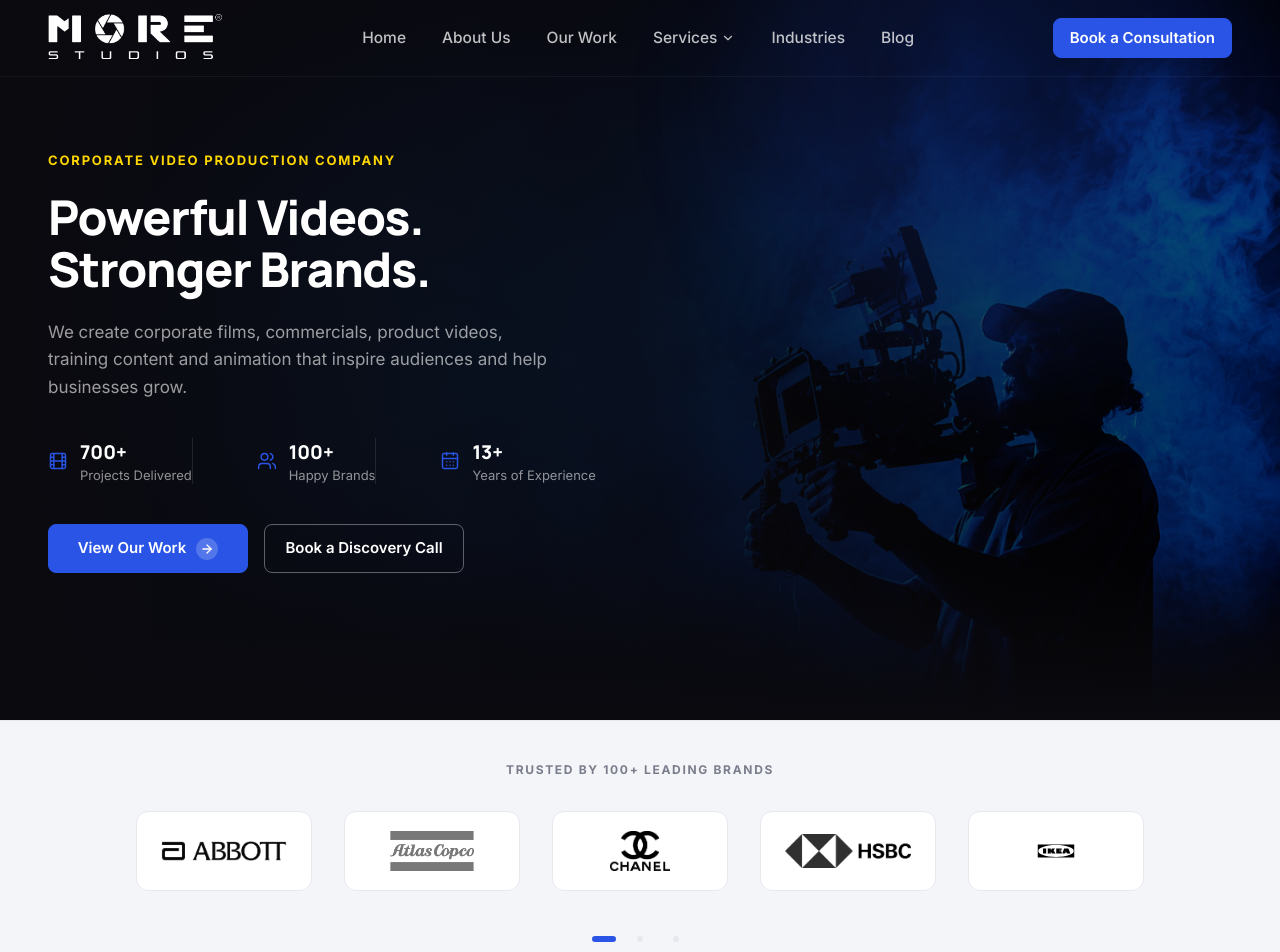
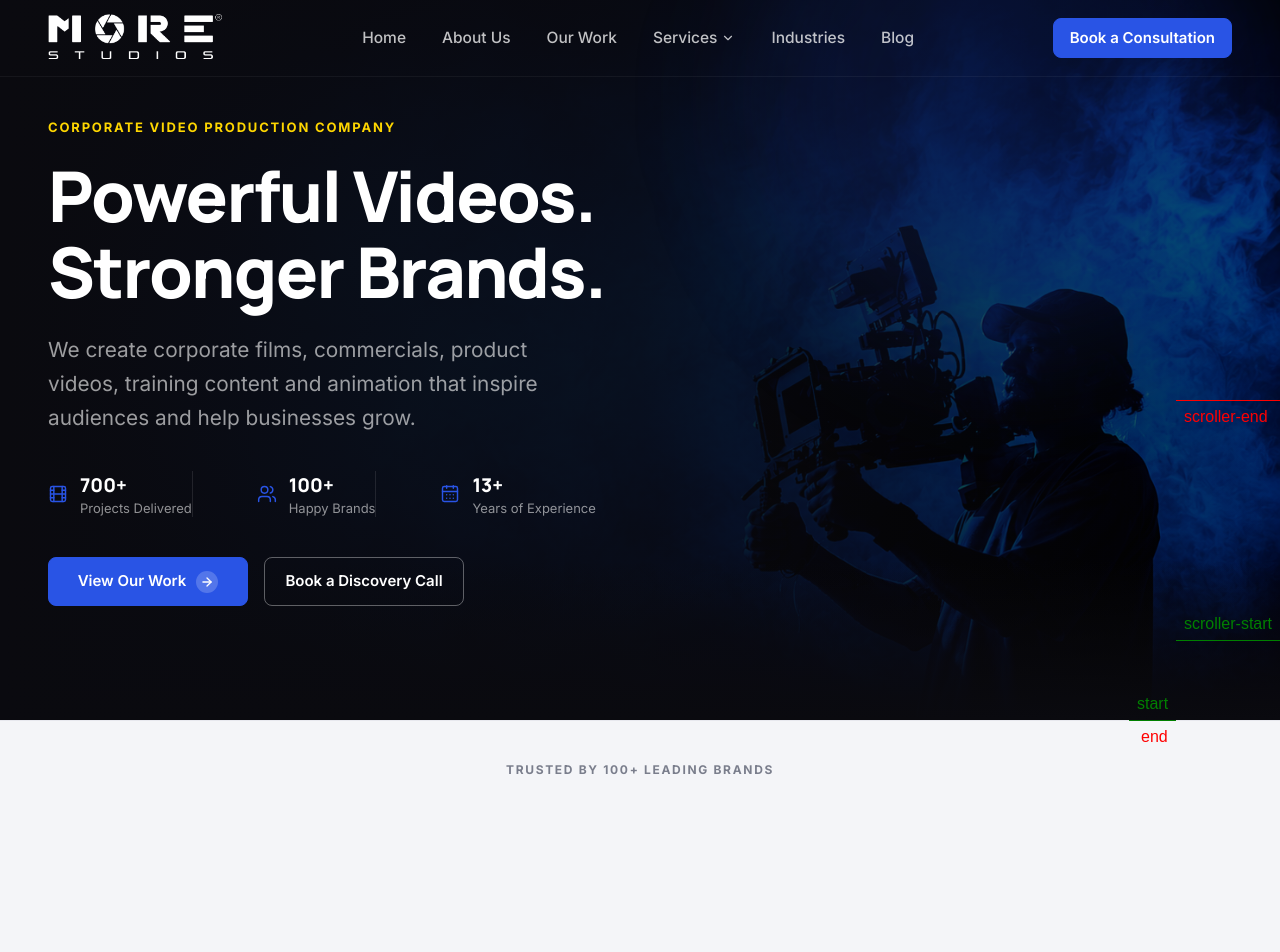
Before and after one commit to sonurao1/morestudio-frontend-nextjs, a Next.js app: page / in a window 1280 px wide. Shown: the top 952 px of the page. Built offline with nearby package versions, Linux system fonts and the light colour scheme.

Commit message:
change redering in brand logos

```diff
--- a/src/components/sections/Hero.jsx
+++ b/src/components/sections/Hero.jsx
@@ -54,13 +54,13 @@ export default function Hero() {
             Corporate Video Production Company
           </span>
 
-          <h1 className="mt-5 font-display text-[30px] sm:text-[36px] md:text-[42px] lg:text-[48px] font-extrabold leading-[1.08] tracking-tight text-white">
+          <h1 className="mt-5 font-display text-[30px] sm:text-[36px] md:text-[42px] lg:text-[70px] font-extrabold leading-[1.08] tracking-tight text-white">
             Powerful Videos.
             <br />
             Stronger Brands.
           </h1>
 
-          <p className="mt-6 max-w-md md:max-w-lg text-[13px] md:text-[17px] leading-relaxed text-white/60">
+          <p className="mt-6 max-w-md md:max-w-lg text-[13px] md:text-[17px] lg:text-[1.3rem] leading-relaxed text-white/60">
             We create corporate films, commercials, product videos, training
             content and animation that inspire audiences and help businesses
             grow.
--- a/src/components/sections/TrustedBy.jsx
+++ b/src/components/sections/TrustedBy.jsx
@@ -1,54 +1,84 @@
 "use client";
 
+import { useRef } from "react";
 import Image from "next/image";
+import gsap from "gsap";
+import { ScrollTrigger } from "gsap/ScrollTrigger";
+import { useGSAP } from "@gsap/react";
+
 import Container from "@/components/ui/Container";
-import CarouselDots from "@/components/ui/CarouselDots";
-import { useCarousel } from "@/hooks/useCarousel";
-import { brandGroups } from "@/data/brands";
+import { brands } from "@/data/brands";
+
+gsap.registerPlugin(ScrollTrigger);
 
 export default function TrustedBy() {
-  const { active, goTo, pause, resume } = useCarousel(brandGroups.length);
+  const sectionRef = useRef(null);
+  const cardsRef = useRef([]);
+
+  // Reset refs on every render
+  // cardsRef.current = [];
+
+  useGSAP(
+    () => {
+      gsap.set(cardsRef.current, {
+        opacity: 0,
+        y: 40,
+      });
+
+      gsap.to(cardsRef.current, {
+        opacity: 1,
+        y: 0,
+        duration: 0.7,
+        ease: "power3",
+        stagger: {
+          each: 0.08,
+          from: "start",
+        },
+        scrollTrigger: {
+          trigger: sectionRef.current,
+          start: "top 80%",
+          end:"top 50%",
+
+          invalidateOnRefresh: true,
+          markers: true,
+          scrub:1
+        },
+      });
+    },
+    { scope: sectionRef }
+  );
 
   return (
-    <section className="border-y border-line bg-surface py-10">
+    <section
+      ref={sectionRef}
+      className="border-y border-line bg-surface py-10"
+    >
       <Container>
         <p className="eyebrow text-center text-[12px] font-bold uppercase tracking-[0.2em] text-ink-muted">
           Trusted by 100+ Leading Brands
         </p>
 
-        <div
-          className="mt-8 flex items-center justify-center"
-          onMouseEnter={pause}
-          onMouseLeave={resume}
-        >
-          <div
-            key={active}
-            className="flex flex-wrap items-center justify-center gap-8"
-            style={{ animation: "fadeSlideIn 0.45s ease" }}
-          >
-            {brandGroups[active].map((brand) => (
+        <div className="mt-8">
+          <div className="grid grid-cols-3 gap-4 md:grid-cols-4 md:gap-5 lg:grid-cols-5 lg:gap-6">
+            {brands.map((brand) => (
               <div
                 key={brand.name}
-                className="group flex h-20 w-44 items-center justify-center rounded-xl border border-line bg-white px-6 transition-all duration-300 hover:-translate-y-1 hover:shadow-lg"
+                ref={(el) => {
+                  if (el) cardsRef.current.push(el);
+                }}
+                className="group flex h-16 items-center justify-center rounded-xl border border-line bg-white px-3 transition-all duration-300 hover:-translate-y-1 hover:shadow-lg sm:h-18 md:h-20 lg:h-20"
               >
                 <Image
                   src={brand.logo}
                   alt={brand.name}
-                  width={140}
-                  height={50}
-                  className="h-10 w-auto object-contain grayscale transition duration-300 group-hover:grayscale-0"
+                  width={160}
+                  height={60}
+                  className="h-auto w-auto max-h-7 max-w-[90px] object-contain grayscale transition-all duration-300 group-hover:scale-105 group-hover:grayscale-0 sm:max-h-8 sm:max-w-[100px] md:max-h-9 md:max-w-[110px] lg:max-h-8 lg:max-w-[100px]"
                 />
               </div>
             ))}
           </div>
         </div>
-
-        <CarouselDots
-          count={brandGroups.length}
-          active={active}
-          onSelect={goTo}
-          className="mt-8"
-        />
       </Container>
     </section>
   );
--- a/src/data/brands.js
+++ b/src/data/brands.js
@@ -1,5 +1,4 @@
-export const brandGroups = [
-  [
+export const brands = [
   {
     name: "Abbott",
     logo: "/brandslogos/abbott.png",
@@ -20,8 +19,6 @@ export const brandGroups = [
     name: "IKEA",
     logo: "/brandslogos/ikea.svg",
   },
-  ],
-  [
   {
     name: "Johnson & Johnson",
     logo: "/brandslogos/johnson_and_johnson.png",
@@ -42,8 +39,6 @@ export const brandGroups = [
     name: "P&G",
     logo: "/brandslogos/p&g.png",
   },
-  ],
-  [
   {
     name: "Visa",
     logo: "/brandslogos/visa.png",
@@ -60,5 +55,75 @@ export const brandGroups = [
     name: "MoreSlides",
     logo: "/brandslogos/MORESLIDES.svg",
   },
-  ],
 ];
+
+
+
+
+
+
+
+// export const brandGroups = [
+//   [
+//     {
+//       name: "Abbott",
+//       logo: "/brandslogos/abbott.png",
+//     },
+//     {
+//       name: "Atlas Copco",
+//       logo: "/brandslogos/atlas_copco.png",
+//     },
+//     {
+//       name: "Chanel",
+//       logo: "/brandslogos/chanel.png",
+//     },
+//     {
+//       name: "HSBC",
+//       logo: "/brandslogos/HSBC.png",
+//     },
+//     {
+//       name: "IKEA",
+//       logo: "/brandslogos/ikea.svg",
+//     },
+//   ],
+//   [
+//     {
+//       name: "Johnson & Johnson",
+//       logo: "/brandslogos/johnson_and_johnson.png",
+//     },
+//     {
+//       name: "Lenskart",
+//       logo: "/brandslogos/lenskart.png",
+//     },
+//     {
+//       name: "MetLife",
+//       logo: "/brandslogos/metlife.png",
+//     },
+//     {
+//       name: "Microsoft",
+//       logo: "/brandslogos/microsoft.png",
+//     },
+//     {
+//       name: "P&G",
+//       logo: "/brandslogos/p&g.png",
+//     },
+//   ],
+//   [
+//     {
+//       name: "Visa",
+//       logo: "/brandslogos/visa.png",
+//     },
+//     {
+//       name: "Vodafone",
+//       logo: "/brandslogos/vodafone.png",
+//     },
+//     {
+//       name: "Wipro",
+//       logo: "/brandslogos/wipro.png",
+//     },
+//     {
+//       name: "MoreSlides",
+//       logo: "/brandslogos/MORESLIDES.svg",
+//     },
+//   ],
+// ];
```
Lines whose indentation alone changed are shown as unchanged.
